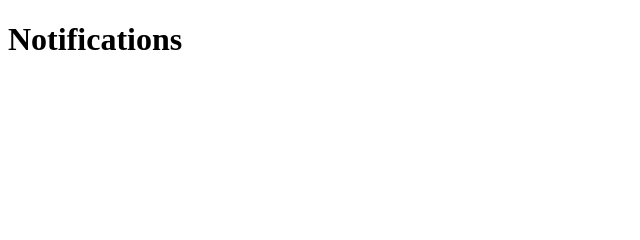
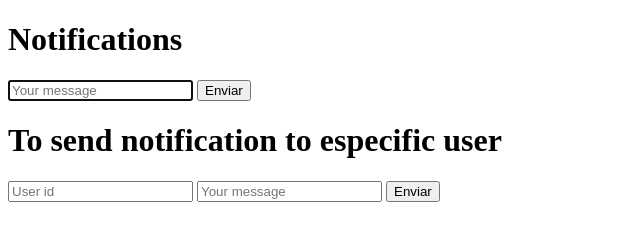
Before and after one commit to HectorMu/PushNotifications, a website: page src/public/index.html in a window 1280 px wide. Shown: the whole page, without its empty margins (0-640 px from the left). Drawn offline with Linux system fonts and the light colour scheme.

Commit message:
Update index.html

```diff
--- a/src/public/index.html
+++ b/src/public/index.html
@@ -10,6 +10,18 @@
     <h1>
         Notifications
     </h1>
+
+
+    <form id="myform" >
+        <input type="text" id="message" placeholder="Your message" autofocus>
+        <button type="submit">Enviar</button>
+    </form>
+    <h1>To send notification to especific user</h1>
+    <form id="formpedido" >
+        <input type="text" id="iduser" placeholder="User id" autofocus>
+        <input type="text" id="pedido" placeholder="Your message" autofocus>
+        <button type="submit">Enviar</button>
+    </form>
 </body>
 <script src="./main.js"></script>
 </html>
```
